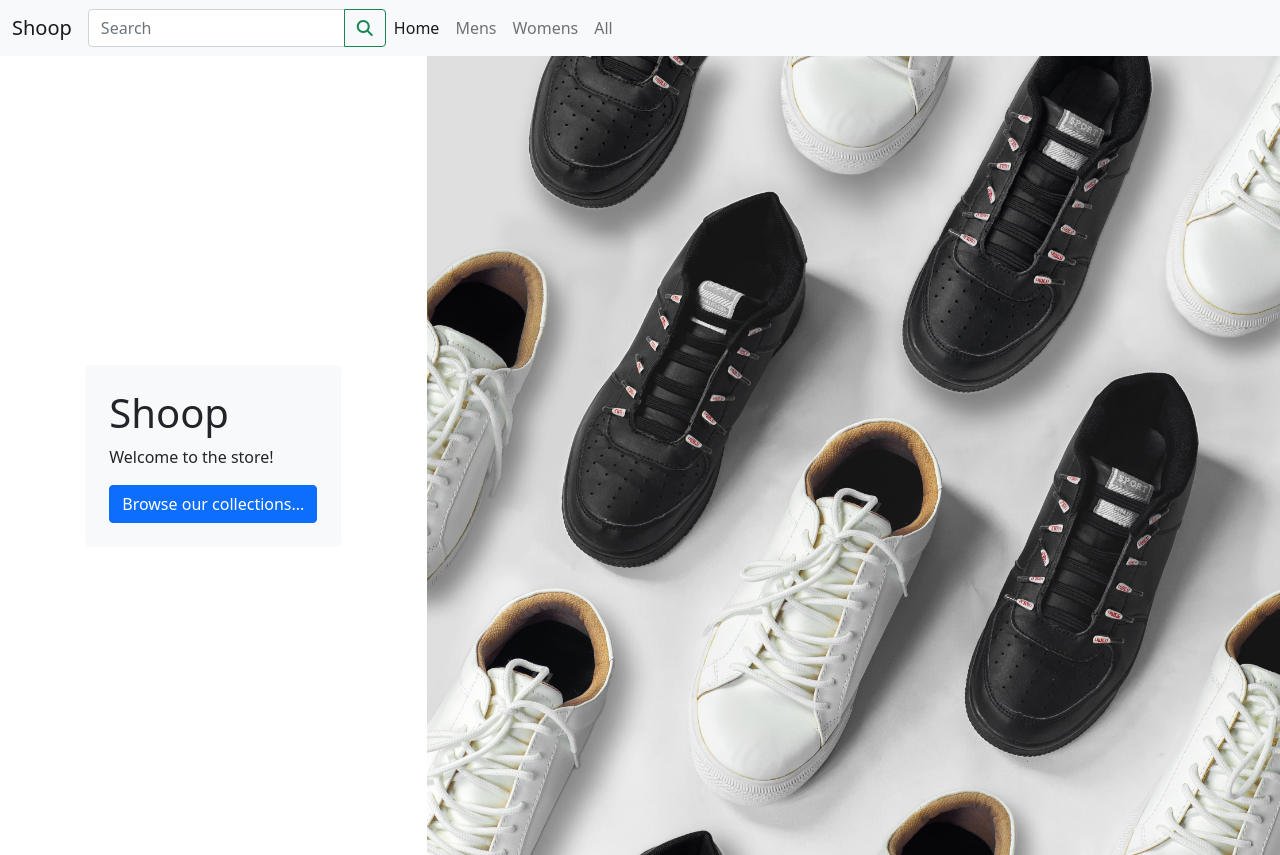
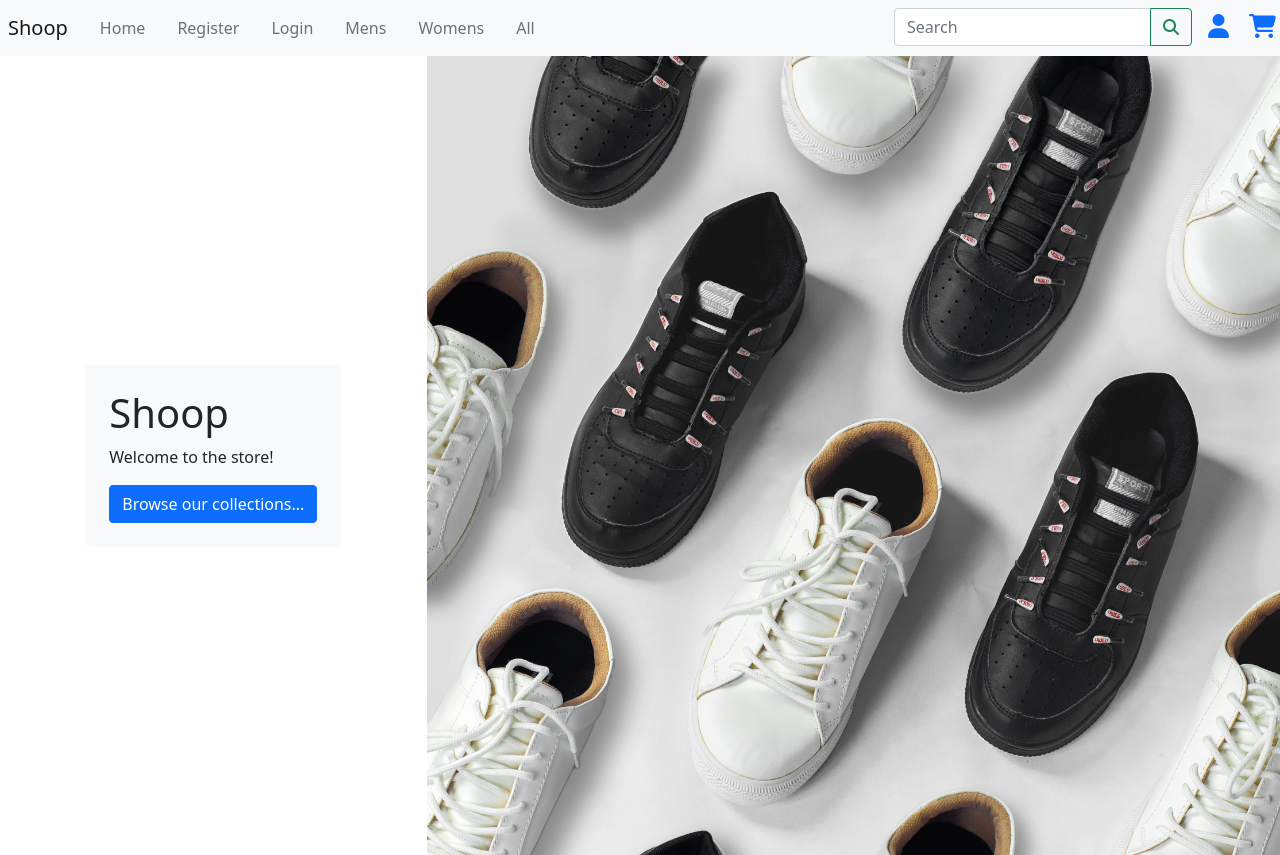
Before and after one commit to steharr/ms4-shoop, a Django app: page / in a window 1280 px wide. Shown: the top 855 px of the page. Run offline with Django 3.2, Linux system fonts and the light colour scheme; parts of the project's set-up code (start-up, migrations or seed data) failed here and were passed over; some libraries are stand-ins or nearby versions.

Commit message:
reorganise navbar in order to add account and cart options

```diff
--- a/static/css/base.css
+++ b/static/css/base.css
@@ -17,6 +17,10 @@ body {
     background-size: cover;
 }
 
+.btn-account {
+    margin-left: 1rem;
+    margin-right: .25rem;
+}
 
 /* browse */
 .btn-shoe-detail {
@@ -80,3 +84,9 @@ body {
         margin-right: auto;
     }
 }
+
+.black-box {
+    height: 1rem;
+    width: 1rem;
+    background-color: black;
+}
--- a/templates/base.html
+++ b/templates/base.html
@@ -44,51 +44,71 @@
 <body>
     <header>
         <nav class="navbar navbar-expand-lg navbar-light bg-light">
-            <div class="container-fluid">
-                <a class="navbar-brand" href="{% url 'home' %}">Shoop</a>
-                <!-- Search Bar: Tablet to Desktop -->
-                <div class="d-none d-md-inline">
-                    <form action="{% url 'shoes' %}" method="GET">
-                        <div class="input-group">
-                            <input type="text" name="q" class="form-control" placeholder="Search" aria-label="Search"
-                                aria-describedby="button-addon2">
-                            <button class="btn btn-outline-success" type="submit" id="button-addon2"><i
-                                    class="fas fa-search"></i></button>
-                        </div>
-                    </form>
-                </div>
-                <!-- Navigation options -->
-                <button class="navbar-toggler" type="button" data-bs-toggle="collapse" data-bs-target="#navbarNav"
-                    aria-controls="navbarNav" aria-expanded="false" aria-label="Toggle navigation">
+            <div class="d-flex justify-content-start w-100">
+                <!-- Shoop title: Desktop -->
+                <a class="ms-2 navbar-brand shoop-title d-none d-lg-block" href="{% url 'home' %}">Shoop</a>
+                <!-- Shoop title: Desktop -->
+                <button class="navbar-toggler" type="button" data-bs-toggle="collapse"
+                    data-bs-target="#navbarSupportedContent" aria-controls="navbarSupportedContent"
+                    aria-expanded="false" aria-label="Toggle navigation">
                     <span class="navbar-toggler-icon"></span>
                 </button>
-                <div class="collapse navbar-collapse" id="navbarNav">
-                    <ul class="navbar-nav">
-                        <!-- home -->
-                        <li class="nav-item">
-                            <a class="nav-link active" aria-current="page" href="{% url 'home' %}">Home</a>
+                <a class="ms-2 navbar-brand shoop-title d-block d-lg-none" href="{% url 'home' %}">Shoop</a>
+                <ul class="d-flex flex-row navbar-nav">
+                    <!-- home -->
+                    <div class="collapse navbar-collapse" id="navbarSupportedContent">
+                        <li class="nav-item mx-2">
+                            <a class="nav-link" aria-current="page" href="{% url 'home' %}">Home</a>
                         </li>
-                        <!-- account options -->
+                        <!-- login options -->
                         {% if request.user.is_authenticated %}
                         {% if request.user.is_superuser %}
-                        <li class="nav-item">
-                            <a class="nav-link active" aria-current="page" href="#">Product Management</a>
+                        <li class="nav-item mx-2">
+                            <a class="nav-link" aria-current="page" href="#">Product Management</a>
                         </li>
                         {% endif %}
+                        <li class="nav-item mx-2">
+                            <a class="nav-link" href="{% url 'account_logout' %}" class="dropdown-item">Log Out</a>
+                        </li>
+                        {% else %}
+                        <li class="nav-item mx-2">
+                            <a class="nav-link" href="{% url 'account_signup' %}" class="dropdown-item">Register</a>
+                        </li>
+                        <li class="nav-item mx-2">
+                            <a class="nav-link" href="{% url 'account_login' %}" class="dropdown-item">Login</a>
+                        </li>
                         {% endif %}
-
                         <!-- by gender -->
-                        <li class="nav-item">
+                        <li class="nav-item mx-2">
                             <a class="nav-link" href="{% url 'shoes' %}?gender=m">Mens</a>
                         </li>
-                        <li class="nav-item">
+                        <li class="nav-item mx-2">
                             <a class="nav-link" href="{% url 'shoes' %}?gender=f">Womens</a>
                         </li>
                         <!-- all -->
-                        <li class="nav-item">
+                        <li class="nav-item mx-2">
                             <a class="nav-link" href="{% url 'shoes' %}">All</a>
                         </li>
-                    </ul>
+                </ul>
+
+
+                <div class="d-flex ms-auto">
+                    <!-- Search Bar: Tablet to Desktop -->
+                    <div class="d-none d-md-flex">
+                        <form action="{% url 'shoes' %}" method="GET">
+                            <div class="input-group">
+                                <input type="text" name="q" class="form-control" placeholder="Search"
+                                    aria-label="Search" aria-describedby="button-addon2">
+                                <button class="btn btn-outline-success" type="submit" id="button-addon2"><i
+                                        class="fas fa-search"></i></button>
+                            </div>
+                        </form>
+                    </div>
+                    <!-- Account settings -->
+                    <div class="btn-group">
+                        <a href="#" class="btn-account fs-4"><i class="fas fa-user"></i></a>
+                        <a href="#" class="btn-account fs-4"><i class="fas fa-shopping-cart"></i></a>
+                    </div>
                 </div>
             </div>
         </nav>
@@ -103,6 +123,7 @@
                 </div>
             </form>
         </div>
+
     </header>
 
     {% block page_header %}
```
